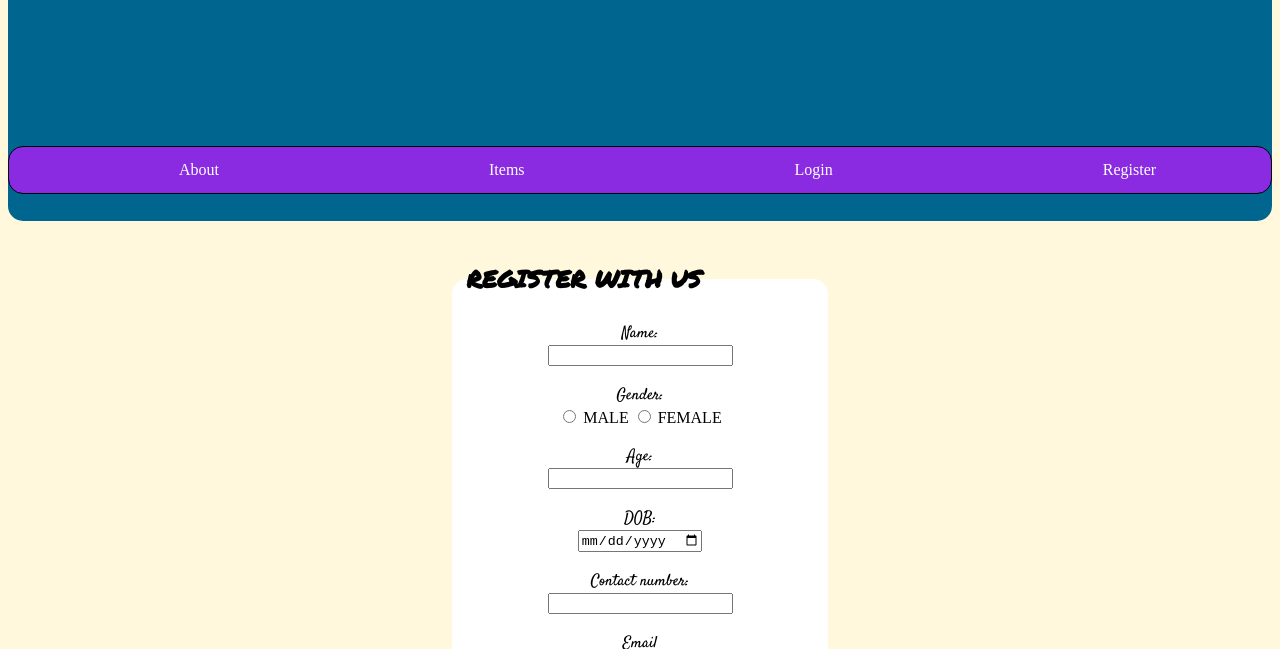
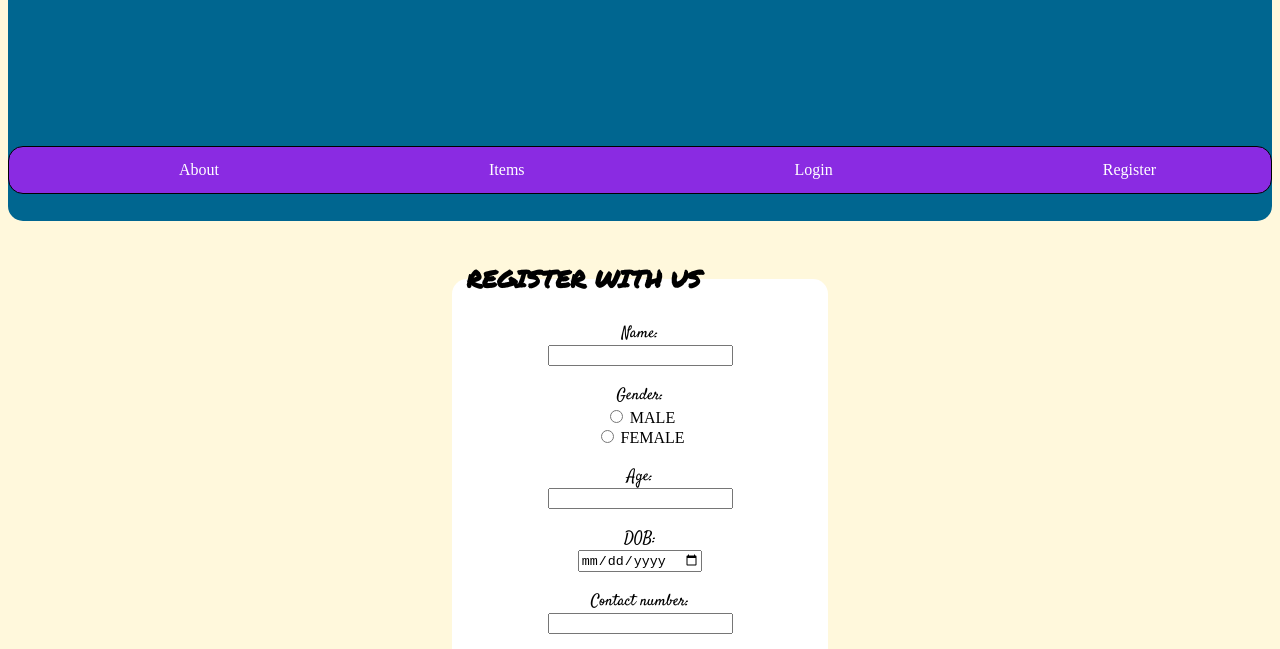
Before and after one commit to ILPDevOppsShop99/ILPDevOppsShop99.github.io, a plain HTML site: page registeration.html in a window 1280 px wide. Shown: the part 147-796 px from the top of the page. Drawn offline with Linux system fonts and the light colour scheme; a web font is replaced by a local one.

Commit message:
Update registeration.html

```diff
--- a/registeration.html
+++ b/registeration.html
@@ -60,7 +60,7 @@
 
                                <label id="label">Gender:</label>
                               <br>
-                              <input type="radio" id="Male" name="Gender"/> MALE <input type="radio" id="female"name="Gender"/> FEMALE
+                              <input type="radio" id="Male" name="Gender"/> MALE <br><input type="radio" id="female"name="Gender"/> FEMALE
                                 <br>  <br>
                                <label id="label">Age:</label>
                               <br>
@@ -90,7 +90,7 @@
                                <label id="label">Confirm Password:</label>
                               <br>
                               <input type="password" id="con_Password"/>
-                              <br>
+                              <br>  <br>
                               <input type="submit">
                               </center>
                               </fieldset>
```
